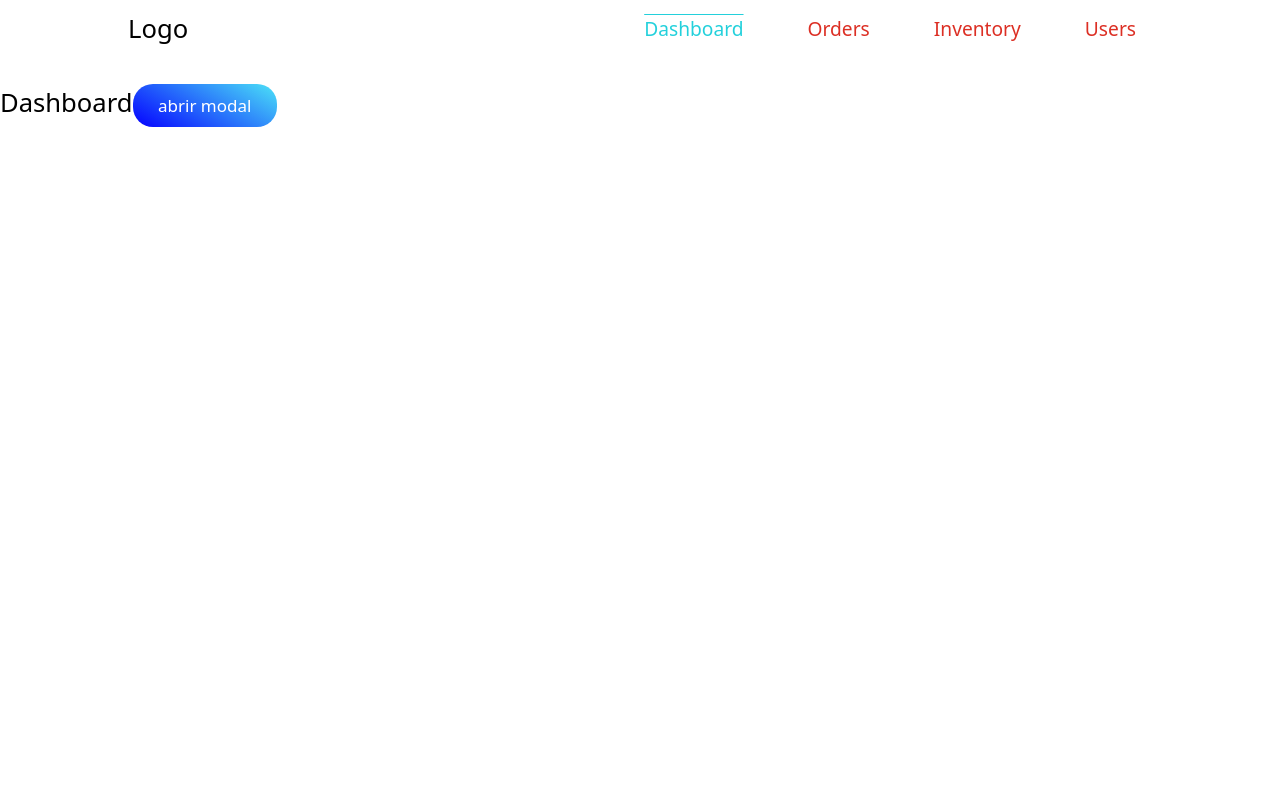
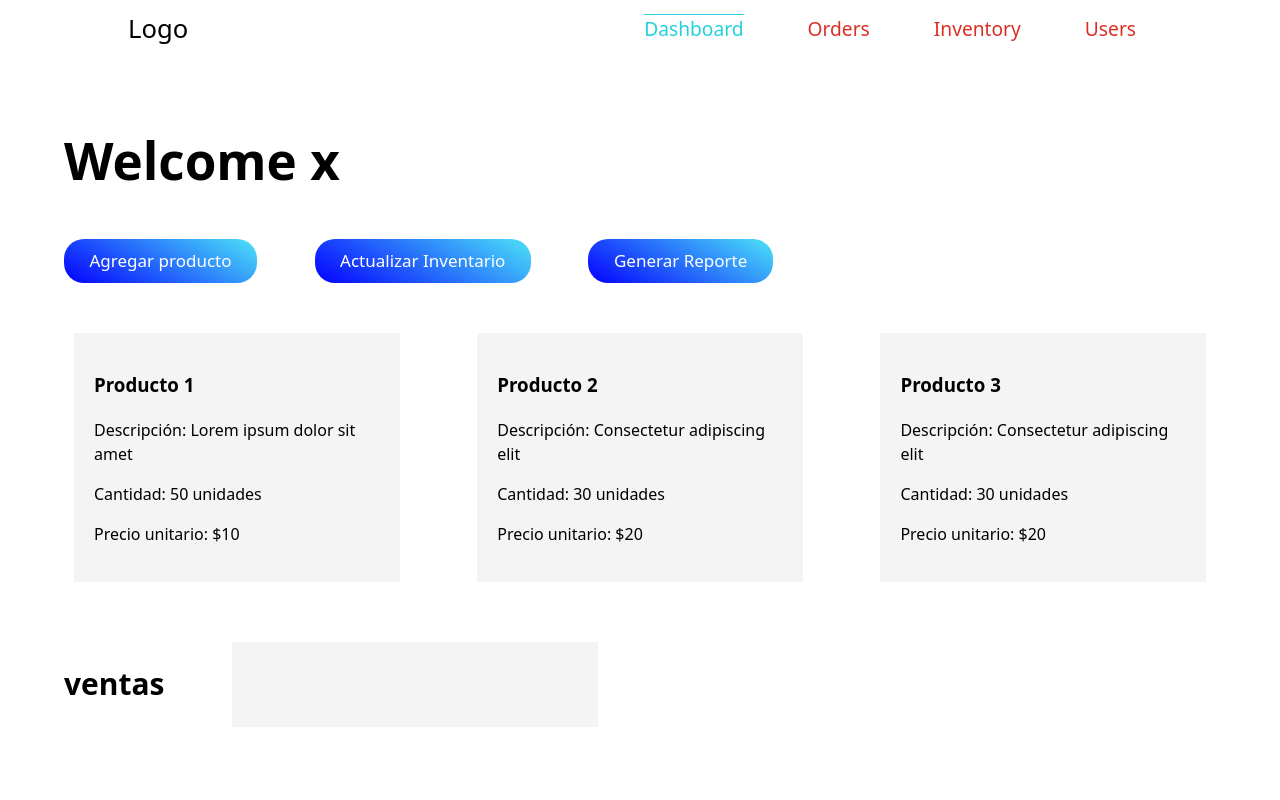
Before and after one commit to luisnarv/restbart, a React (Vite) app in the folder Front/: page /dashboard in a window 1280 px wide. Shown: the top 800 px of the page. Built offline with nearby package versions, Linux system fonts and the light colour scheme.

Commit message:
dashboard-Homepage-style

```diff
--- a/Front/src/UI/Header.jsx
+++ b/Front/src/UI/Header.jsx
@@ -8,6 +8,7 @@ const StyleHeader = styled.header`
   justify-content: space-between;
   align-items: center;
   margin-bottom: 2%;
+  color: black;
 `;
 export default function Header() {
   return (
--- a/Front/src/page/Dashboard.jsx
+++ b/Front/src/page/Dashboard.jsx
@@ -2,16 +2,116 @@ import Button from "../UI/Button";
 import Modal from "../UI/Modal";
 import CreateOrderForm from "../feactures/Orders/CreateOrderForm";
 
+import styled from "styled-components";
+
+const StyleDashboard = styled.body`
+  margin: 5%;
+  color: black;
+`;
+
+const Section = styled.section`
+  width: 100%;
+  display: flex;
+  gap: 5%;
+  margin: 40px 0px;
+`;
+
+const Item = styled.div`
+  background-color: #f4f4f4;
+  font-size: 1rem;
+  padding: 20px;
+  margin: 10px;
+  width: calc(30% - 20px);
+`;
+
 export default function Dashboard() {
   return (
-    <div>
-      Dashboard
+    <StyleDashboard>
+      <body>
+        <h1>Welcome x </h1>
+        <Section>
+          <Button>Agregar producto</Button>
+
+          <Button>Actualizar Inventario</Button>
+
+          <Button>Generar Reporte</Button>
+        </Section>
+        <Section>
+          <Item>
+            <h3>Producto 1</h3>
+            <p>Descripción: Lorem ipsum dolor sit amet</p>
+            <p>Cantidad: 50 unidades</p>
+            <p>Precio unitario: $10</p>
+          </Item>
+          <Item>
+            <h3>Producto 2</h3>
+            <p>Descripción: Consectetur adipiscing elit</p>
+            <p>Cantidad: 30 unidades</p>
+            <p>Precio unitario: $20</p>
+          </Item>
+          <Item>
+            <h3>Producto 3</h3>
+            <p>Descripción: Consectetur adipiscing elit</p>
+            <p>Cantidad: 30 unidades</p>
+            <p>Precio unitario: $20</p>
+          </Item>
+        </Section>
+
+        <Section>
+          <h3>ventas </h3>
+          <Item></Item>
+        </Section>
+      </body>
       <Modal>
         <Modal.Open opens="modal1">
           <Button>abrir modal</Button>
         </Modal.Open>
         <Modal.Window name="modal1">{<CreateOrderForm />}</Modal.Window>
       </Modal>
-    </div>
+    </StyleDashboard>
   );
 }
+
+{
+  /* <header
+          style={{
+            backgroundColor: "#333",
+            color: "#fff",
+            padding: "10px 20px",
+            display: "flex",
+            justifyContent: "space-between",
+            alignItems: "center",
+          }}
+        >
+          <h1>Dashboard de Usuario</h1>
+          <nav>
+            <ul style={{ listStyleType: "none", margin: 0 }}>
+              <li style={{ display: "inline", margin: "0 10px" }}>
+                <a href="#" style={{ color: "#fff", textDecoration: "none" }}>
+                  Inicio
+                </a>
+              </li>
+              <li style={{ display: "inline", margin: "0 10px" }}>
+                <a href="#" style={{ color: "#fff", textDecoration: "none" }}>
+                  Inventario
+                </a>
+              </li>
+              <li style={{ display: "inline", margin: "0 10px" }}>
+                <a href="#" style={{ color: "#fff", textDecoration: "none" }}>
+                  Pedidos
+                </a>
+              </li>
+              <li style={{ display: "inline", margin: "0 10px" }}>
+                <a href="#" style={{ color: "#fff", textDecoration: "none" }}>
+                  Reportes
+                </a>
+              </li>
+              <li style={{ display: "inline", margin: "0 10px" }}>
+                <a href="#" style={{ color: "#fff", textDecoration: "none" }}>
+                  Configuración
+                </a>
+              </li>
+            </ul>
+          </nav>
+        </header>*/
+}
--- /dev/null
+++ b/Front/src/page/HomePage.jsx
@@ -0,0 +1,61 @@
+import styled from "styled-components";
+
+const StyleBanner = styled.section`
+  text-align: center;
+  padding: 50px 0;
+  background-image: url("banner.jpg");
+  background-size: cover;
+  color: #000000;
+`;
+
+const StyleAbout = styled.section`
+  width: 80%;
+  margin: auto;
+`;
+
+export default function HomePage() {
+  return (
+    <div>
+      <StyleBanner>
+        <h1>Bienvenido a Restaurante React</h1>
+        <p>Disfruta de nuestra exquisita cocina y ambiente acogedor</p>
+        <a href="#" className="btn">
+          Ver Menú
+        </a>
+      </StyleBanner>
+
+      <StyleAbout>
+        <h2>Sobre Nosotros</h2>
+        <p>
+          Lorem ipsum dolor sit amet, consectetur adipiscing elit. Sed et
+          consectetur dui. Nulla facilisi. Duis non aliquet eros. Integer
+          hendrerit urna sit amet leo volutpat, ac tristique odio molestie.
+        </p>
+      </StyleAbout>
+
+      <StyleAbout className="container">
+        <h2>Nuestro Menú</h2>
+        <div className="menu-items">
+          <div className="menu-item">
+            <img src="plato1.jpg" alt="Plato 1" />
+            <h3>Nombre del Plato 1</h3>
+            <p>Descripción breve del plato.</p>
+          </div>
+          <div className="menu-item">
+            <img src="plato2.jpg" alt="Plato 2" />
+            <h3>Nombre del Plato 2</h3>
+            <p>Descripción breve del plato.</p>
+          </div>
+        </div>
+      </StyleAbout>
+
+      <StyleAbout>
+        <h2>Contacto</h2>
+        <p>Estamos ubicados en:</p>
+        <address>123 Calle Principal, Ciudad, País</address>
+        <p>Teléfono: (123) 456-7890</p>
+        <p>Email: info@restaurantereact.com</p>
+      </StyleAbout>
+    </div>
+  );
+}
--- a/Front/src/styles/index.css
+++ b/Front/src/styles/index.css
@@ -72,3 +72,45 @@ dos bordes con color y que giramos con transform: rotate(-45deg);
   max-width: 250px;
   position: relative;
 }
+
+/*/---------------------------------*/
+.btn {
+  display: inline-block;
+  background-color: #ff5733;
+  color: #fff;
+  padding: 10px 20px;
+  text-decoration: none;
+  border-radius: 5px;
+  transition: background-color 0.3s ease;
+}
+
+.btn:hover {
+  background-color: #ff7f50;
+}
+
+.menu-items {
+  display: flex;
+  justify-content: center;
+  flex-wrap: wrap;
+}
+
+.menu-item {
+  width: 300px;
+  margin: 20px;
+  text-align: center;
+}
+
+.menu-item img {
+  width: 100%;
+  border-radius: 5px;
+}
+
+footer {
+  background-color: #333;
+  color: #fff;
+  text-align: center;
+  padding: 10px 0;
+  position: fixed;
+  bottom: 0;
+  width: 100%;
+}
```
Also changed, not shown: Front/src/main.jsx (+9 -4 lines).
